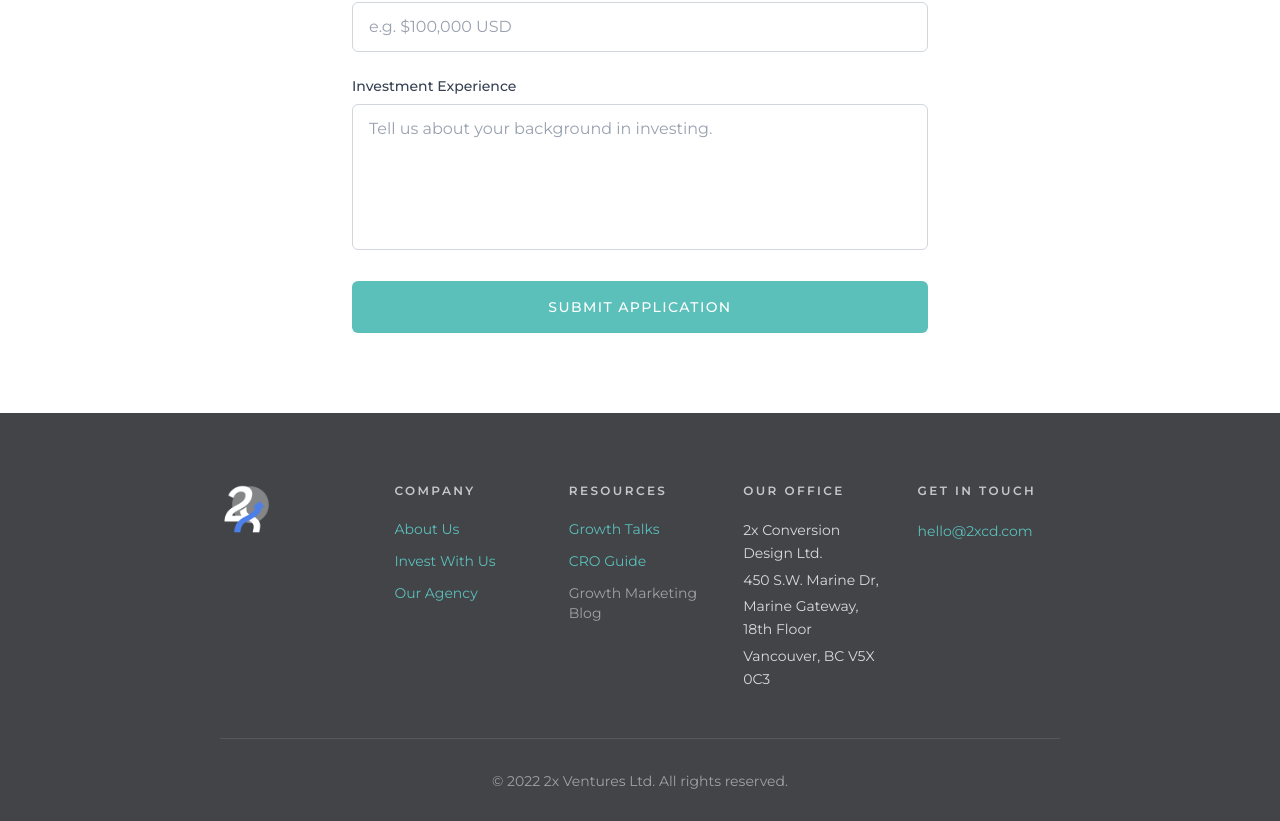
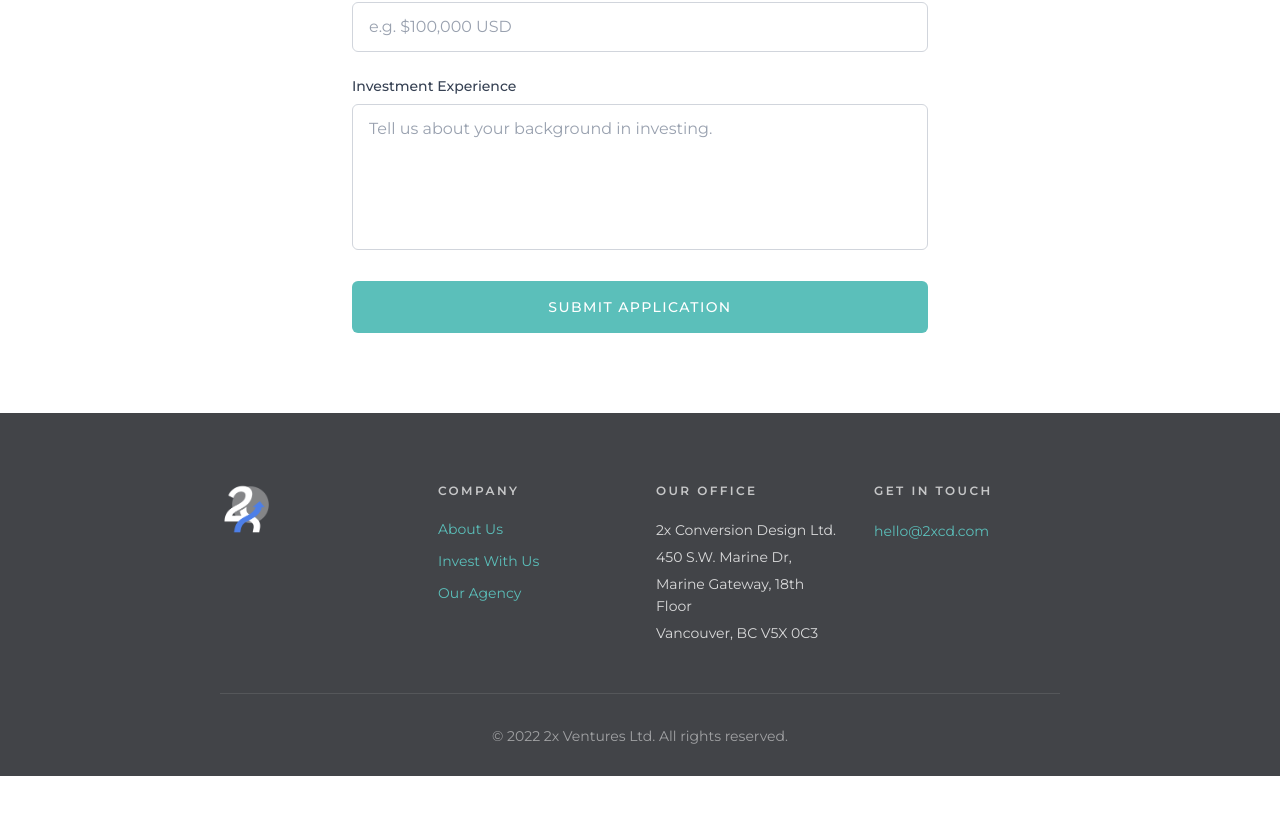
Before and after one commit to jtcchan/2x-ventures, a Next.js app: page /apply in a window 1280 px wide. Shown: the part 801-1622 px from the top of the page. After the commit the page ends 1577 px from the top, so only its background shows below. Built offline with nearby package versions, Linux system fonts and the light colour scheme.

Commit message:
Fix footer layout, hero SVG, and apply email

```diff
--- a/components/ApplyForm.tsx
+++ b/components/ApplyForm.tsx
@@ -1,10 +1,7 @@
 'use client'
 
 import { useState } from 'react'
-import { useRouter } from 'next/navigation'
-
 export default function ApplyForm() {
-  const router = useRouter()
   const [isSubmitting, setIsSubmitting] = useState(false)
   const [error, setError] = useState('')
 
@@ -13,14 +10,21 @@ export default function ApplyForm() {
     setIsSubmitting(true)
     setError('')
 
-    // For now, simulate form submission and redirect
-    // In production, this would POST to a backend or form service
     try {
-      // Simulate network delay
-      await new Promise(resolve => setTimeout(resolve, 1000))
+      const formData = new FormData(e.currentTarget)
+      const messageLines = [
+        `Full Name: ${formData.get('name') || ''}`,
+        `Email Address: ${formData.get('email') || ''}`,
+        `Investment Preference: ${formData.get('investment-preference') || ''}`,
+        `Minimum Investment: ${formData.get('min-investment') || ''}`,
+        `Maximum Investment: ${formData.get('max-investment') || ''}`,
+        `Investment Experience: ${formData.get('experience') || ''}`,
+      ]
+      const subject = encodeURIComponent('2x Ventures Investment Application')
+      const body = encodeURIComponent(messageLines.join('\n'))
 
-      // Redirect to success page
-      router.push('/submission-successful')
+      window.location.href = `mailto:hello@2xcd.com?subject=${subject}&body=${body}`
+      setIsSubmitting(false)
     } catch {
       setError('Something went wrong. Please try again.')
       setIsSubmitting(false)
--- a/components/Footer.tsx
+++ b/components/Footer.tsx
@@ -7,7 +7,7 @@ export default function Footer() {
   return (
     <footer className="bg-[#424448] text-white pt-[70px] pb-[30px]">
       <div className="max-w-[940px] mx-auto px-[30px] sm:px-[50px]">
-        <div className="grid grid-cols-1 sm:grid-cols-2 lg:grid-cols-5 gap-10 sm:gap-8">
+        <div className="grid grid-cols-1 sm:grid-cols-2 lg:grid-cols-4 gap-10 sm:gap-8">
           {/* Logo */}
           <div>
             <Link href="/">
@@ -41,30 +41,6 @@ export default function Footer() {
                 <a href="https://2xcd.com" target="_blank" rel="noopener noreferrer" className="text-[#5BBFBA] hover:text-[#76d6d1] transition-colors duration-300">
                   Our Agency
                 </a>
-              </li>
-            </ul>
-          </div>
-
-          {/* Resources */}
-          <div>
-            <h4 className="text-xs font-semibold uppercase tracking-[0.2em] text-white/70 mb-5">
-              RESOURCES
-            </h4>
-            <ul className="space-y-3 text-sm">
-              <li>
-                <a href="#" className="text-[#5BBFBA] hover:text-[#76d6d1] transition-colors duration-300">
-                  Growth Talks
-                </a>
-              </li>
-              <li>
-                <a href="#" className="text-[#5BBFBA] hover:text-[#76d6d1] transition-colors duration-300">
-                  CRO Guide
-                </a>
-              </li>
-              <li>
-                <span className="text-white/50">
-                  Growth Marketing Blog
-                </span>
               </li>
             </ul>
           </div>
--- a/components/Hero.tsx
+++ b/components/Hero.tsx
@@ -35,17 +35,17 @@ export default function Hero() {
         >
           {/* Back layer - subtle */}
           <path
-            d="M0 180 L120 160 L240 175 L400 145 L540 165 L680 140 L820 155 L960 125 L1100 135 L1240 110 L1440 120 L1440 280 L0 280 Z"
+            d="M-1 180 L120 160 L240 175 L400 145 L540 165 L680 140 L820 155 L960 125 L1100 135 L1240 110 L1441 120 L1441 281 L-1 281 Z"
             fill="rgba(255,255,255,0.12)"
           />
           {/* Middle layer */}
           <path
-            d="M0 210 L150 185 L290 205 L450 175 L590 195 L750 165 L910 185 L1070 155 L1210 165 L1440 145 L1440 280 L0 280 Z"
+            d="M-1 210 L150 185 L290 205 L450 175 L590 195 L750 165 L910 185 L1070 155 L1210 165 L1441 145 L1441 281 L-1 281 Z"
             fill="rgba(255,255,255,0.08)"
           />
           {/* Front layer - white */}
           <path
-            d="M0 240 L170 210 L310 235 L510 200 L690 225 L890 190 L1090 215 L1270 195 L1440 160 L1440 280 L0 280 Z"
+            d="M-1 240 L170 210 L310 235 L510 200 L690 225 L890 190 L1090 215 L1270 195 L1441 160 L1441 281 L-1 281 Z"
             fill="#FFFFFF"
           />
           {/* Data points */}
```
